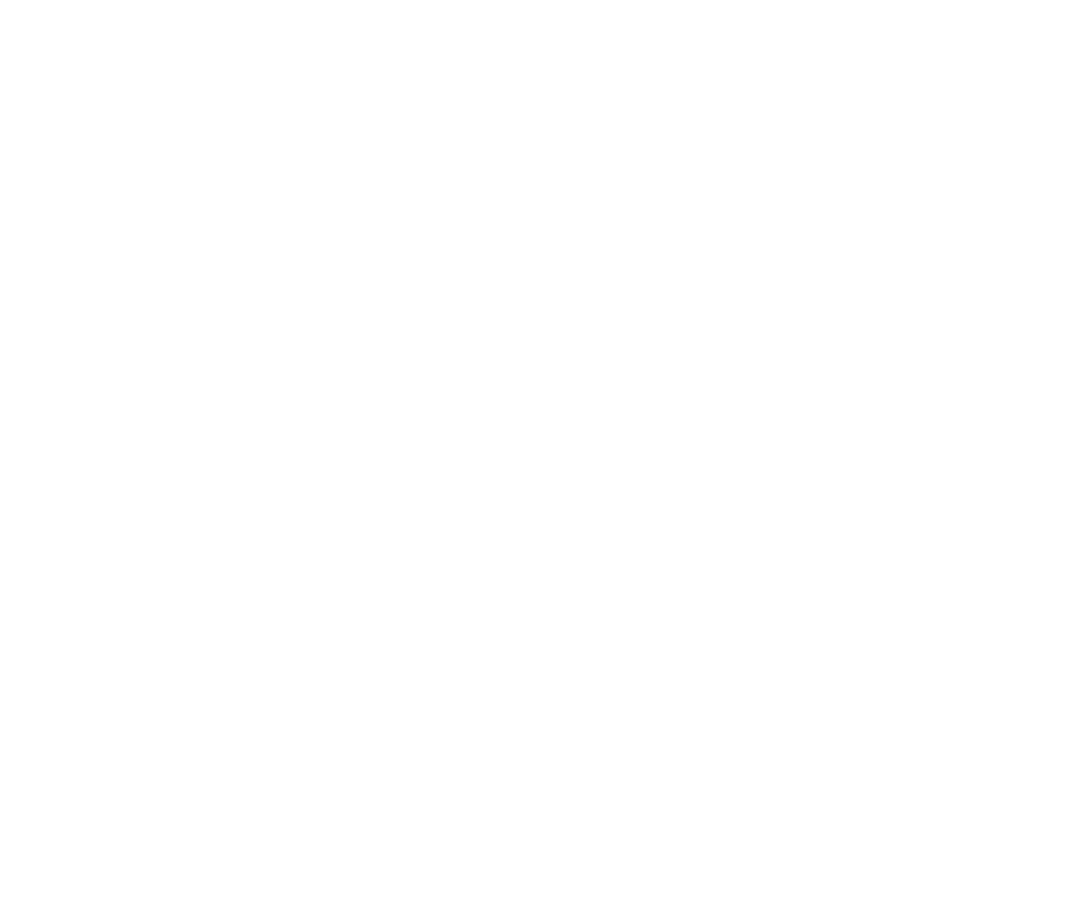
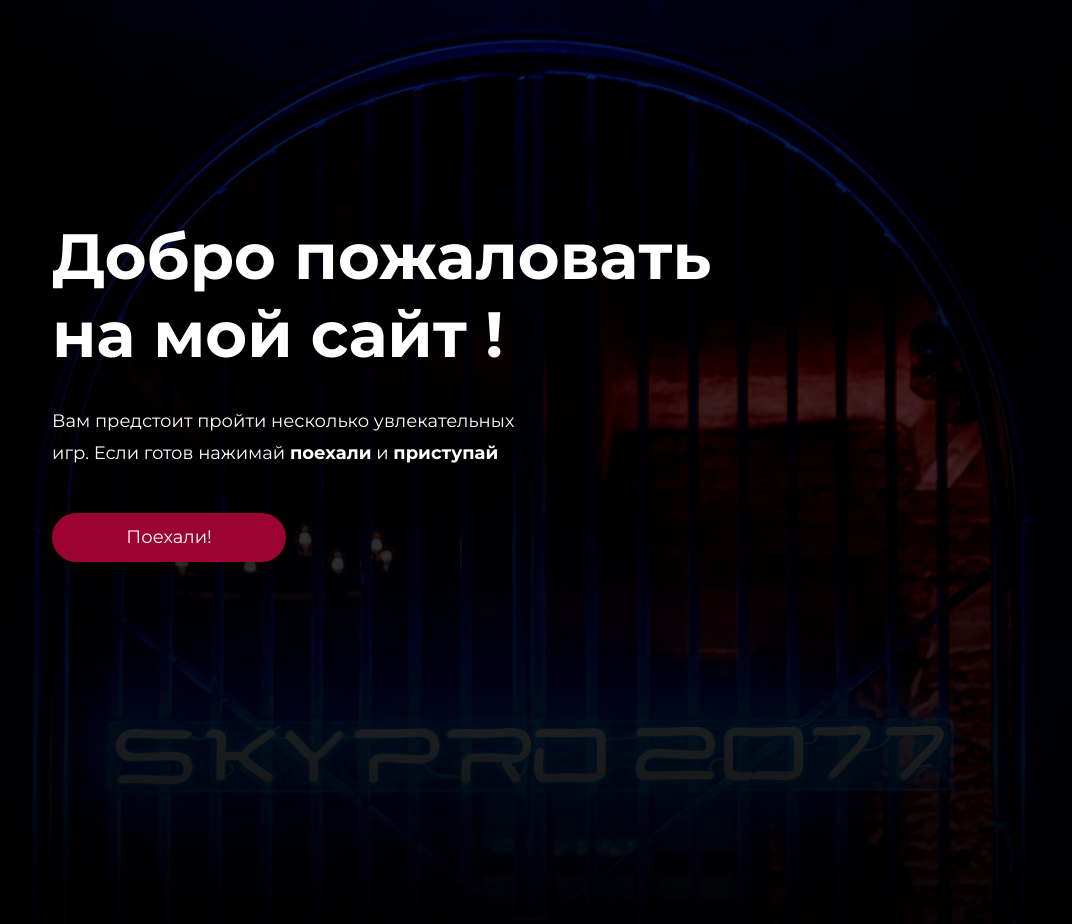
Before and after one commit to ulchaz/2_COURSE_HW, a plain HTML site: page 2_COURSE_HW/index.html in a window 1280 px wide. Shown: the whole page, without its empty margins (108-1180 px from the left). Before the commit the page ends 800 px from the top, so only its background shows below. Drawn offline with Linux system fonts and the light colour scheme.

Commit message:
1 блок с приветсвием

```diff
--- a/2_COURSE_HW/index.html
+++ b/2_COURSE_HW/index.html
@@ -3,9 +3,19 @@
 <head>
     <meta charset="UTF-8">
     <meta name="viewport" content="width=device-width, initial-scale=1.0">
+    <link rel="preconnect" href="https://fonts.googleapis.com">
+    <link rel="preconnect" href="https://fonts.gstatic.com" crossorigin>
+    <link href="https://fonts.googleapis.com/css?family=Montserrat:400,400i,600,700&amp;subset=cyrillic,cyrillic-ext" rel="stylesheet">
+        <link rel="stylesheet" href="style.css">
     <title>Document</title>
 </head>
 <body>
-
+    <div class="top center">
+        <div class="top_text">
+            <h1 class="top_text-header">Добро пожаловать на мой сайт !</h1>
+            <p class="top_text-paragraph">Вам предстоит пройти несколько увлекательных игр. Если готов нажимай <span class="top_text-paragraph_bold">поехали</span> и <span class="top_text-paragraph_bold">приступай</span></p>
+            <button class="top_text-button">Поехали!</button>
+        </div>
+    </div>
 </body>
 </html>
--- /dev/null
+++ b/2_COURSE_HW/style.scss
@@ -0,0 +1,86 @@
+* {
+    margin: 0;
+    padding: 0;
+  }
+
+a {
+    text-decoration: none;
+}
+
+body {
+    font-family: "Montserrat", sans-serif;
+}
+
+.center {
+    padding-left: calc(50% - 600px);
+    padding-right: calc(50% - 600px);
+}
+  @keyframes slide-top {
+    0% {
+      transform: translateY(50px);
+    }
+    100% {
+      transform: translateY(0px);
+    }
+}
+
+
+input, button, textarea, select {
+    font-family: "Montserrat";
+    border: none;
+}
+
+
+.top{
+    background-image: url(img/top_back.jpeg);
+    background-position: center;
+    background-repeat: no-repeat;
+    background-size: cover;
+    height: 1024px;
+    &_text{
+        display: flex;
+        flex-direction: column;
+        padding-top: 217px;
+        padding-left: 120px;
+            &-header{
+                color: rgb(255, 255, 255);
+                font-family: Montserrat;
+                font-size: 64px;
+                font-weight: 700;
+                line-height: 78px;
+                letter-spacing: 0px;
+                text-align: left;
+                width: 750px;
+            }
+            &-paragraph{
+                color: rgb(255, 255, 255);
+                font-family: Montserrat;
+                font-size: 18px;
+                font-weight: 400;
+                line-height: 32px;
+                letter-spacing: 0px;
+                text-align: left;
+                width: 481px;
+                padding-top: 32px;
+                &_bold{
+                    font-weight: 700;
+                }
+            }
+            &-button{
+                border-radius: 30px;
+                background: rgb(156, 3, 50);
+                width: 234.06px;
+                height: 48.6px;
+                color: rgb(255, 255, 255);
+                font-family: Montserrat;
+                font-size: 18px;
+                font-weight: 400;
+                line-height: 22px;
+                letter-spacing: 0px;
+                text-align: center;
+                margin-top: 44px;
+            }
+    }
+}
+
+@import "style.css"
```
Also changed, not shown: 2_COURSE_HW/img/game1.jpeg (added), 2_COURSE_HW/img/game2.jpeg (added), 2_COURSE_HW/img/game3.jpeg (added), 2_COURSE_HW/img/top_back.jpeg (added), 2_COURSE_HW/style.css (added), 5 other files.
